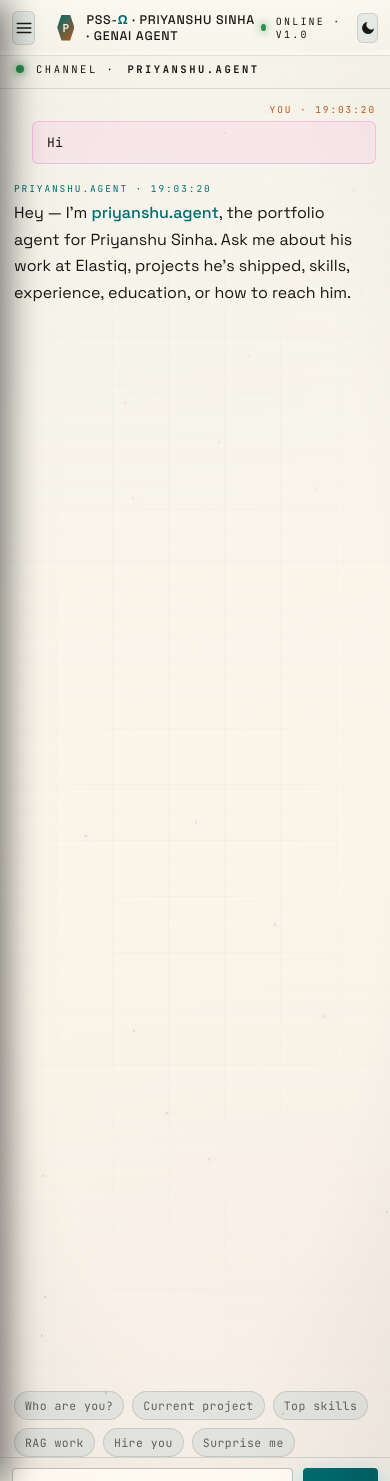
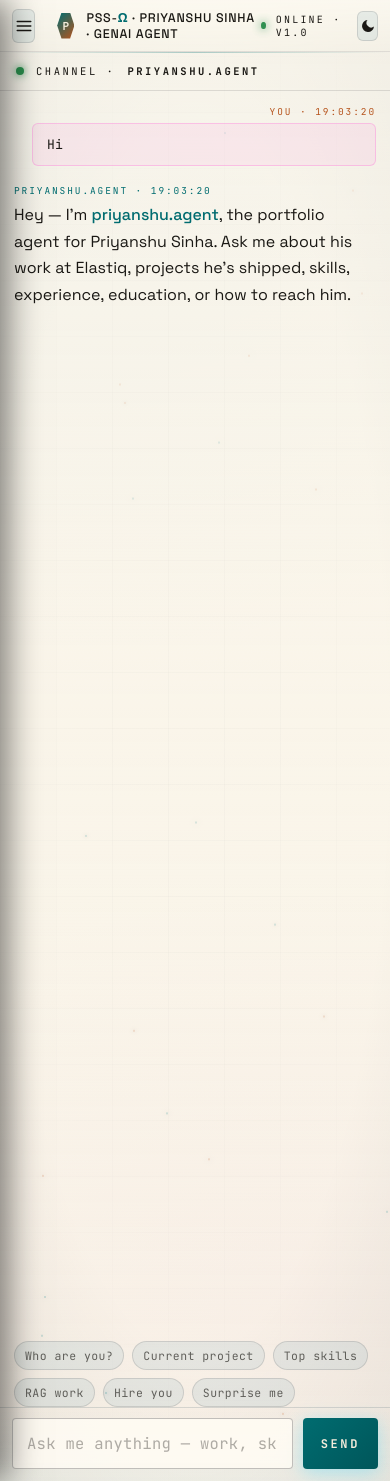
Before and after one commit to sinha96/sinha96.github.io, a Jekyll site: the page index.html, which Jekyll copies as it is, in a window 390 px wide. Built offline with Jekyll 4.4.1, drawn with Linux system fonts in a browser that asks for light colours.

Commit message:
Fix chat clipping: switch to top-down flexbox on mobile/tablet
The previous mobile layout used position:fixed on both .topbar and .app
with a magic top:56px offset between them. This was fragile — any
mismatch between the topbar's actual rendered height and the offset
allowed the .app's content (including the input bar) to drift outside
the viewport. The chat input was still being clipped at the bottom on
some viewport sizes.

New approach: clean top-down flexbox at ≤1080px.

- body becomes a flex column with height: 100% and overflow: hidden.
- .topbar switches to position: relative, takes its natural height
  (min-height: 56px) as the first flex child.
- .app switches to position: relative, flex: 1 1 0, min-height: 0,
  absorbing all remaining viewport height as the second flex child.
- The rest of the chat-col / chat-shell / chat-log chain stays the
  same (flex: 1 1 0 / min-height: 0 for scrollable, flex: 0 0 auto
  for fixed-height children).

This eliminates the magic offset entirely. Input bar stays anchored
to the bottom of the viewport across all browsers and viewport sizes,
including iOS Safari with its dynamic URL bar.

Co-Authored-By: Claude Opus 4.7 (1M context) <noreply@anthropic.com>

```diff
--- a/index.html
+++ b/index.html
@@ -868,14 +868,28 @@
   .hamburger { display: none; }
 
   @media (max-width: 1080px) {
-    html, body { height: 100%; overflow: hidden; }
-
-    /* Topbar gets a fixed min-height so .app's top offset matches. */
+    /* Top-down flexbox layout: body is a flex column, topbar takes
+       natural height, .app fills the rest. No position:fixed juggling
+       for layout (only for overlays). Works identically across all
+       browsers including mobile Safari with its dynamic URL bar. */
+    html { height: 100%; }
+    body {
+      height: 100%;
+      margin: 0;
+      overflow: hidden;
+      display: flex;
+      flex-direction: column;
+    }
+
     .topbar {
-      padding: 0 16px;
+      position: relative !important;
+      top: auto !important; left: auto !important; right: auto !important;
+      flex: 0 0 auto;
       min-height: 56px;
       box-sizing: border-box;
+      padding: 0 16px;
       font-size: 10.5px;
+      z-index: 80;
     }
     .topbar-mid { display: none; }
     .controls { display: none; }
@@ -896,12 +910,12 @@
     .hamburger:hover { background: var(--chip-hover-bg); border-color: var(--cyan); }
     .hamburger svg { width: 18px; height: 18px; }
 
-    /* .app is a flex column locked to the area below the topbar.
-       The chat-shell absorbs all remaining height; the input bar stays
-       anchored at the bottom. */
     .app {
-      position: fixed !important;
-      top: 56px; left: 0; right: 0; bottom: 0;
+      position: relative !important;
+      top: auto !important; left: auto !important;
+      right: auto !important; bottom: auto !important;
+      flex: 1 1 0 !important;
+      min-height: 0 !important;
       padding: 0 !important;
       margin: 0 !important;
       display: flex !important;
@@ -920,15 +934,13 @@
     .chat-shell {
       flex: 1 1 0 !important;
       min-height: 0 !important;
+      height: auto !important;
       display: flex !important;
       flex-direction: column !important;
       border-radius: 0 !important;
       border: 0 !important;
       box-shadow: none !important;
-      height: auto !important;
     }
-    /* .chat-head, .chips, .input-bar use their natural flex-basis sizes;
-       only .chat-log grows to fill remaining space. */
     .chat-head { flex: 0 0 auto !important; font-size: 10.5px; padding: 12px 16px; }
     .chat-head .ping { display: none; }
     .chat-log {
@@ -944,10 +956,9 @@
   }
 
   @media (max-width: 720px) {
-    .topbar { padding: 10px 12px; font-size: 10px; }
+    .topbar { padding: 0 12px; min-height: 52px; font-size: 10px; }
     .brand-name { font-size: 12.5px; }
     .brand-hex { width: 26px; height: 26px; font-size: 11px; }
-    .app { top: 50px; }
     .chat-log { padding: 14px 14px 6px; }
     .msg { max-width: 95%; }
     .input-prefix { display: none; }
```
